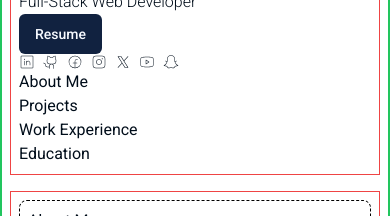
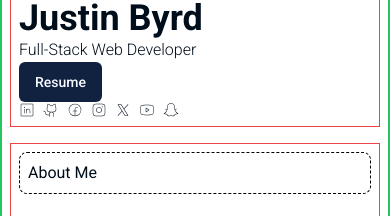
Before and after one commit to jwbw29/portfolio_v2, a Next.js app: page / in a window 390 px wide. Shown: the part 321-537 px from the top of the page. Built offline with nearby package versions, Linux system fonts and the light colour scheme.

Commit message:
hide nav on small screens

```diff
--- a/src/components/Nav.tsx
+++ b/src/components/Nav.tsx
@@ -4,7 +4,7 @@ import Link from "next/link";
 
 export default function Nav() {
   return (
-    <nav className="flex flex-col">
+    <nav className="hidden md:flex-col md:flex">
       <Link href={"#about"}>
         <p>About Me</p>
       </Link>
```
